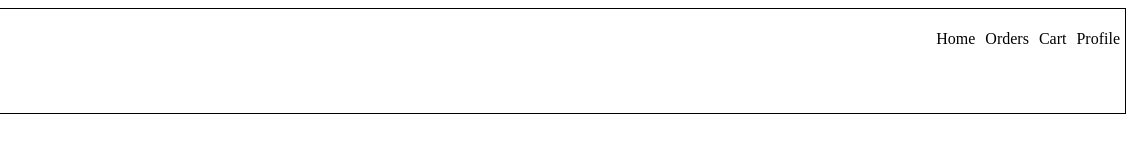
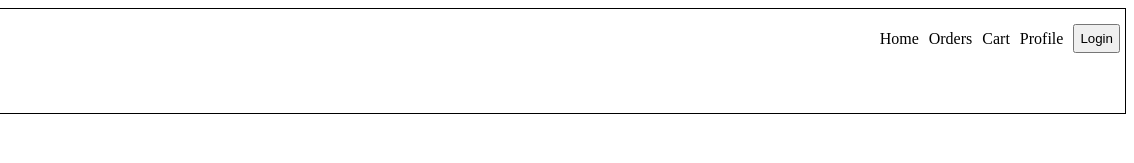
Before and after one commit to awnish462/NamasteReact, a React app: page / in a window 1280 px wide. Shown: the top 163 px of the page, 146-1280 px from the left. Built offline with nearby package versions, Linux system fonts and the light colour scheme.

Commit message:
usine useState() hook for changing button name in ui

```diff
--- a/index.css
+++ b/index.css
@@ -68,3 +68,12 @@
   color: rgb(120, 112, 112);
   margin-left: 5px;
 }
+.btn-container{
+  margin-top: 15px;
+  margin-left: 5px;
+  margin-right: 5px;
+
+}
+.btn-login{
+  padding: 5px;
+}
--- a/src/NavIten.js
+++ b/src/NavIten.js
@@ -1,4 +1,7 @@
+import { useState } from "react";
+
 const NavItem = () => {
+  const [btnName, setBtnName] = useState("Login");
   return (
     <div className="nav">
       <ul className="nav-item">
@@ -7,6 +10,13 @@ const NavItem = () => {
         <li>Cart</li>
         <li>Profile</li>
       </ul>
+      <div className="btn-container">
+        <button className="btn-login" onClick={() => {
+          btnName=="Login"?setBtnName("Logout"):setBtnName("Login");
+        }}>
+          {btnName}
+        </button>
+      </div>
     </div>
   );
 };
```
Also changed, not shown: src/Heading.js (indentation only).
